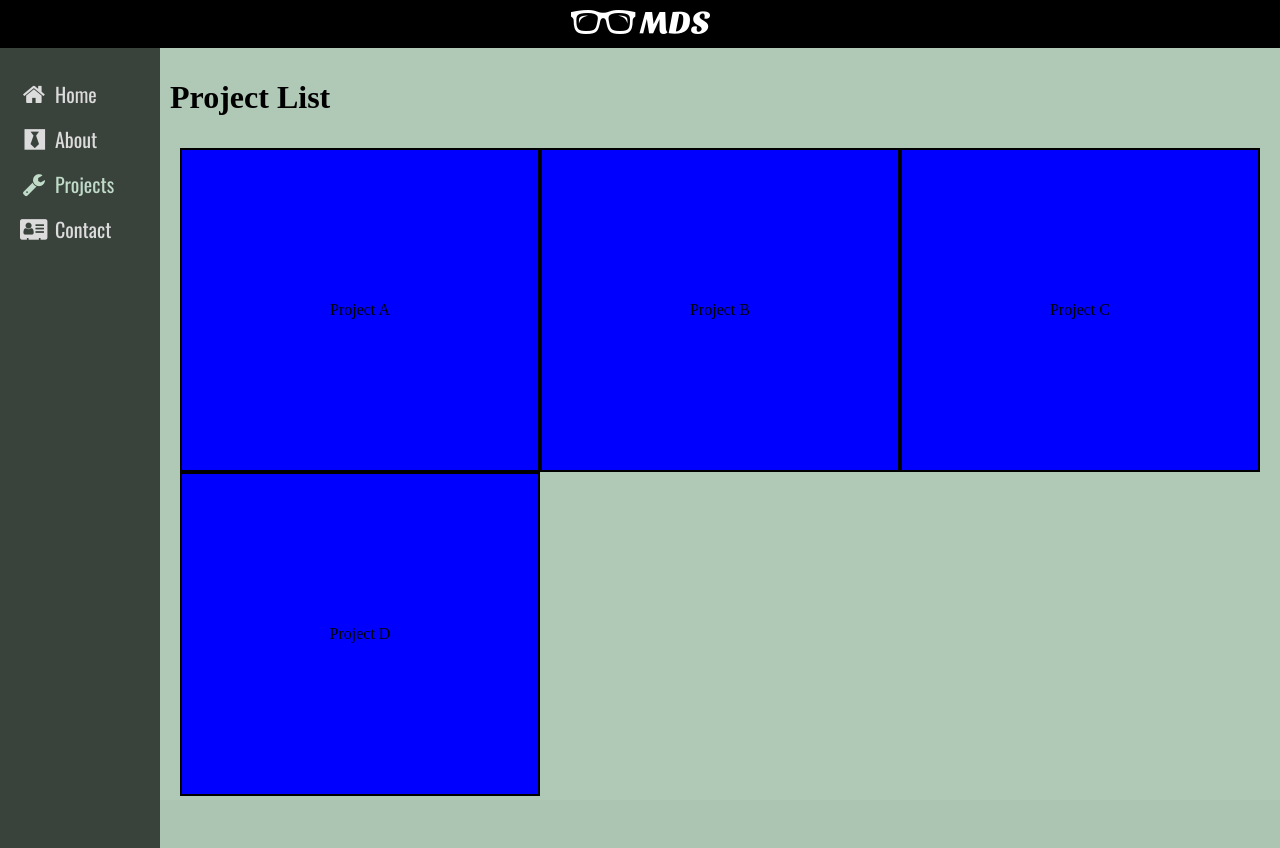
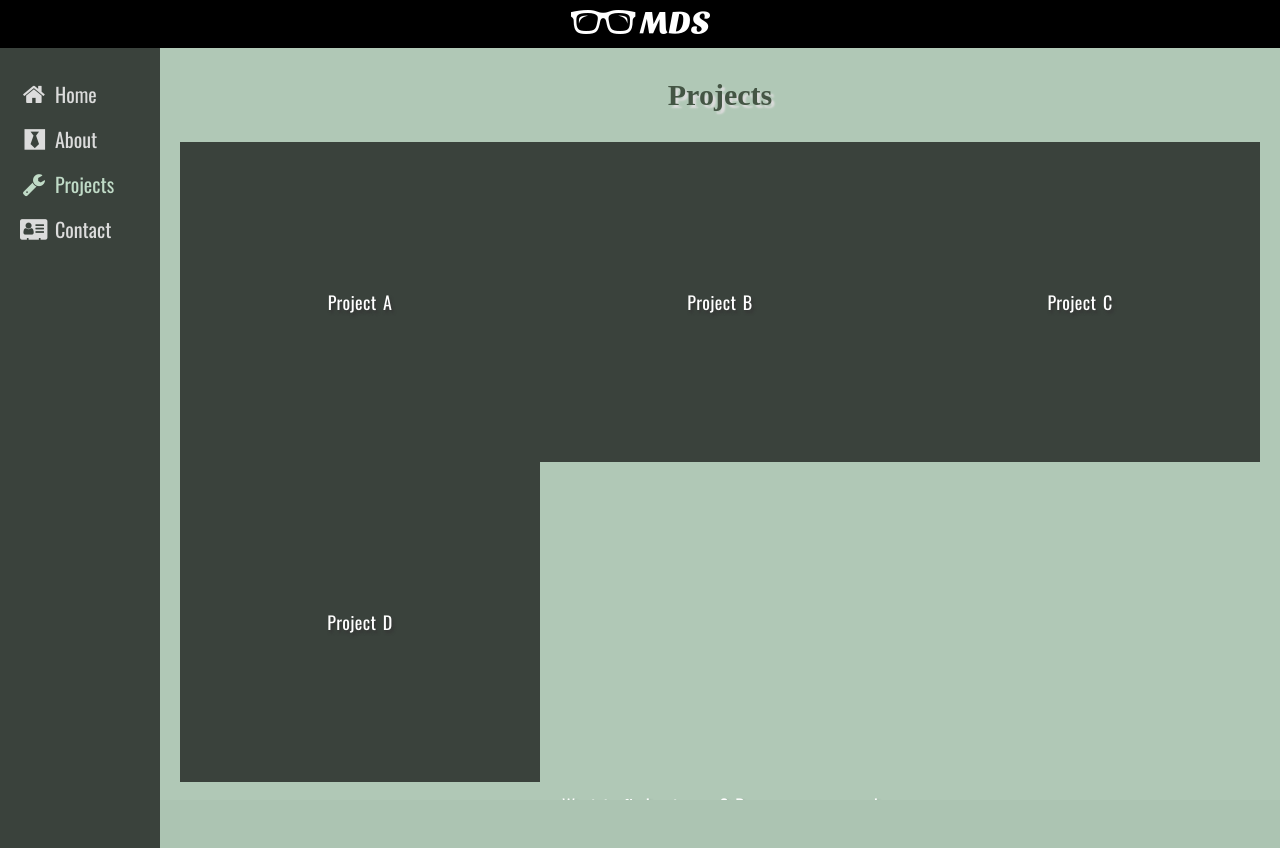
Before and after one commit to mikedsharp/michaeldsharpcom-client, an Angular app: page /projects in a window 1280 px wide. Built offline with nearby package versions, Linux system fonts and the light colour scheme; a web font is replaced by a local one; what angular2-fontawesome would draw is missing.

Commit message:
Started styling the boxes with approriate colour/fonts

```diff
--- a/src/app/projects/projects-list.component.html
+++ b/src/app/projects/projects-list.component.html
@@ -1,14 +1,14 @@
-<h1>Project List</h1>
+<h1>Projects</h1>
 
 <div class="projects-grid">
     <div class="projects-grid-item">
-        <div>Project A</div>
+           <div><span>Project A</span></div>
     </div>
     <div class="projects-grid-item">
-           <div>Project B</div>
+              <div><span>Project B</span></div>
     </div>
     <div class="projects-grid-item">
-           <div>Project C</div>
+           <div><span>Project C</span></div>
     </div>
     <div class="projects-grid-item">
            <div><span>Project D</span></div>
--- a/src/app/projects/projects-list.component.scss
+++ b/src/app/projects/projects-list.component.scss
@@ -15,6 +15,18 @@
         margin: 0 auto;
     }
 
+    h1 {
+                margin: 20px 0;
+                font-size: 30px;
+                font-family: $primary-font;
+                color:  #445544;
+                text-shadow: 3px 3px 2px #dcdcdc;
+                text-align: center;
+                /*display: flex;
+                align-self: center;*/
+                display: block;
+    }
+
     .projects-grid {
          display: flex;
          flex: 1;
@@ -28,14 +40,24 @@
 
         .projects-grid-item {
                display: flex;
-               border: 2px solid black;
                border-collapse: collapse;
-               background-color: blue;
+               background-color: #3A423C;
                width: 50%;
                box-sizing: border-box;
                 display: flex;
                 align-items: center;
                 justify-content: center;
+
+                span {
+                        color: #fff;
+                        font-family: "Oswald";
+                        font-size: 18px;
+                        word-spacing: 2px;
+                        text-shadow: 2px 3px 3px #353535;
+                        margin-bottom: 8px;
+                        text-align: center;
+                        letter-spacing: 0.02em;
+                }
         }
     }
 
```
